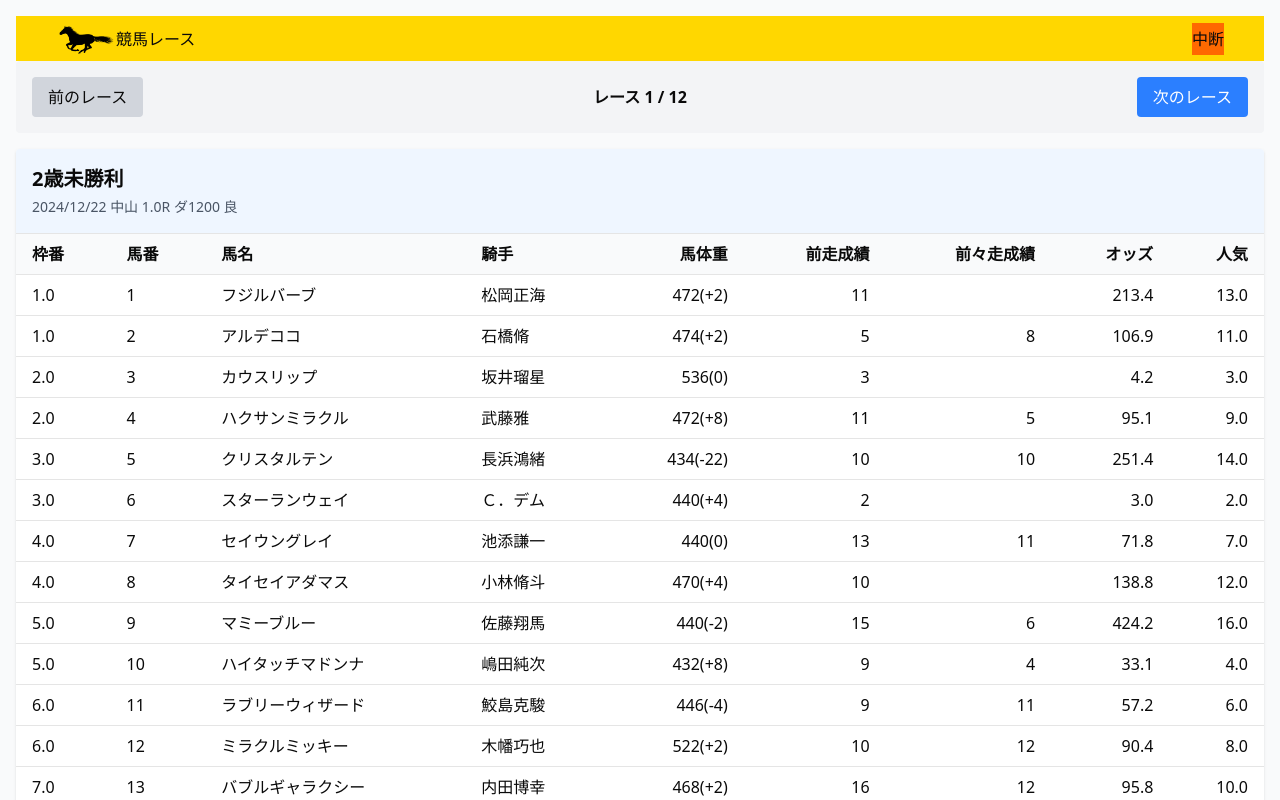
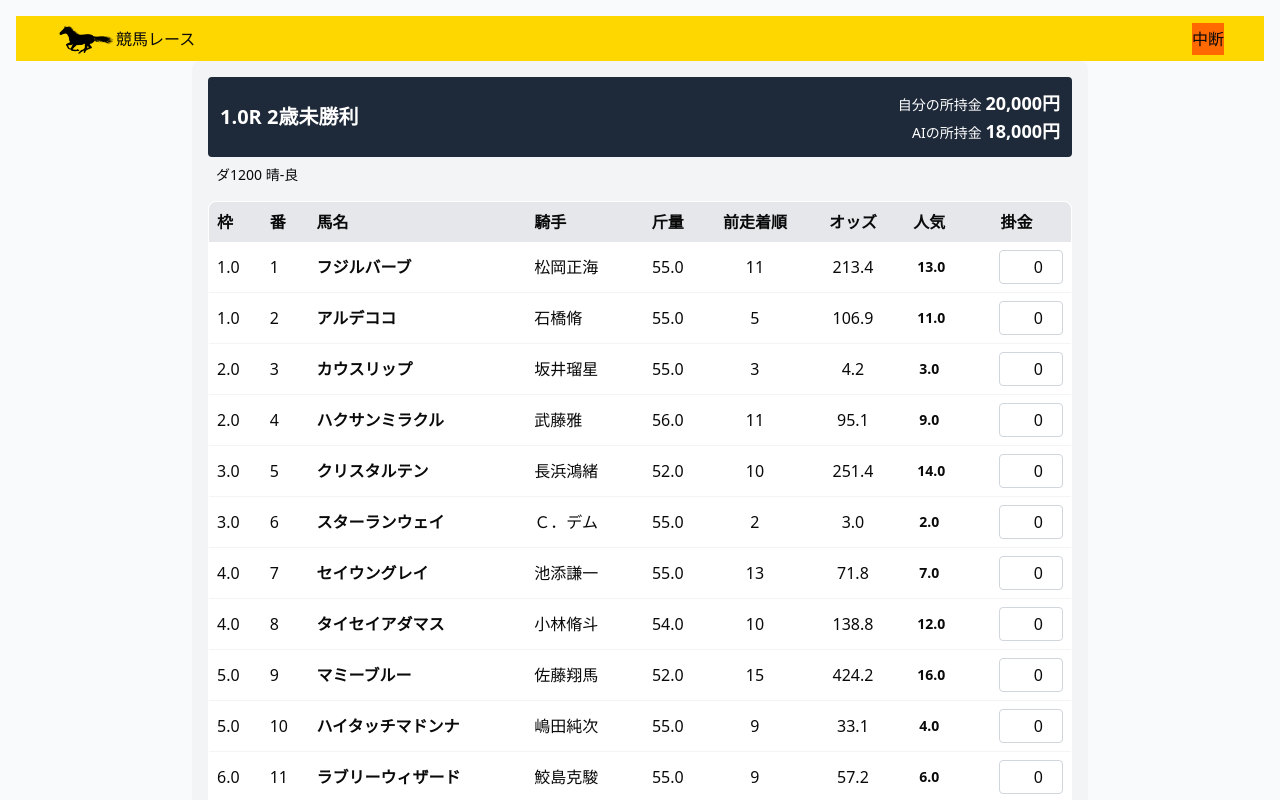
Before and after one commit to Yamadorinaruho/keiba-data, a Next.js app in the folder front-end/: page /game in a window 1280 px wide. Shown: the top 800 px of the page. Built offline with nearby package versions, Linux system fonts and the light colour scheme.

Commit message:
払い戻しの追加

```diff
--- a/front-end/src/components/HorseTable.tsx
+++ b/front-end/src/components/HorseTable.tsx
@@ -4,18 +4,29 @@ import { useEffect, useState } from 'react';
 import { Horse } from '@/types';
 
 export default function HorseTable() {
-  const [horses, setHorses] = useState<Horse[]>([]);
-  const [loading, setLoading] = useState(true);
-  const [error, setError] = useState<string | null>(null);
-  const [currentRaceIndex, setCurrentRaceIndex] = useState(0); // 現在のレースインデックス(0から始まる)
+  const [horses, setHorses] = useState<Horse[]>([]); // 馬データ
+  const [loading, setLoading] = useState(true); // ローディング中かどうか
+  const [error, setError] = useState<string | null>(null); // エラーが発生したかどうか
+  const [currentRaceIndex, setCurrentRaceIndex] = useState(0); // 現在のレースインデックス
+  const [betAmounts, setBetAmounts] = useState<{[key: string]: number}>({}); // 掛金
+  const [userBalance, setUserBalance] = useState(20000); // ユーザーの所持金
+  const [aiBalance, setAiBalance] = useState(18000); // AIの所持金
+  const [totalBet, setTotalBet] = useState(0); // 合計掛金
 
-  useEffect(() => {
-    async function fetchHorses() {
+  useEffect(() => { // レースデータを取得
+    async function fetchHorses() { // APIリクエスト
       try {
         const response = await fetch('/api/races');
         if (!response.ok) throw new Error('APIエラー');
         const data = await response.json();
         setHorses(data);
+
+        // 初期の掛金を0に設定
+        const initialBets: {[key: string]: number} = {};
+        data.forEach((horse: Horse) => {
+          initialBets[horse.horse_id] = 0;
+        });
+        setBetAmounts(initialBets);
       } catch (err) {
         setError('データ取得失敗');
       } finally {
@@ -25,6 +36,12 @@ export default function HorseTable() {
 
     fetchHorses();
   }, []);
+
+  useEffect(() => {
+    // 合計掛金を計算
+    const total = Object.values(betAmounts).reduce((sum, amount) => sum + amount, 0);
+    setTotalBet(total);
+  }, [betAmounts]);
 
   if (loading) return <div className="text-center p-4">読み込み中...</div>;
   if (error) return <div className="text-center p-4 text-red-500">{error}</div>;
@@ -44,87 +61,161 @@ export default function HorseTable() {
 
   // 次のレースへ
   const goToNextRace = () => {
-    if (currentRaceIndex < raceIds.length - 1) { // 最後のレースでない場合(currentRaceIndexは0から始まる)
-      setCurrentRaceIndex(currentRaceIndex + 1); // 次のレースへ
+    if (currentRaceIndex < raceIds.length - 1) {
+      setCurrentRaceIndex(currentRaceIndex + 1);
     }
   };
 
   // 前のレースへ
   const goToPreviousRace = () => {
-    if (currentRaceIndex > 0) { // 最初のレースでない場合
-      setCurrentRaceIndex(currentRaceIndex - 1); // 前のレースへ
+    if (currentRaceIndex > 0) {
+      setCurrentRaceIndex(currentRaceIndex - 1);
     }
   };
 
   // 現在のレースIDとそのレースの馬リスト
-  const currentRaceId = raceIds[currentRaceIndex]; // 現在のレースID
-  const currentRaceHorses = raceGroups[currentRaceId]; // 現在のレースの馬リスト
-  const raceInfo = currentRaceHorses[0]; // レース情報は各馬のデータに含まれている
+  const currentRaceId = raceIds[currentRaceIndex];
+  const currentRaceHorses = raceGroups[currentRaceId];
+  const raceInfo = currentRaceHorses[0];
+
+  // 掛金を変更する関数
+  const handleBetAmountChange = (e: React.ChangeEvent<HTMLInputElement>, horseId: string) => {
+    const amount = parseInt(e.target.value) || 0;
+    if (amount >= 0) {
+      setBetAmounts({
+        ...betAmounts,
+        [horseId]: amount
+      });
+    }
+  };
+
+  // 馬券を購入する関数
+  const placeBets = () => {
+    // 所持金のチェック
+    if (totalBet > userBalance) {
+      alert('所持金が足りません');
+      return;
+    }
+
+    // 掛金が0の場合は購入しない
+    if (totalBet === 0) {
+      alert('掛金を入力してください');
+      return;
+    }
+
+    // 馬券購入の処理（実際はAPIリクエストなど）
+    const betsInfo = Object.entries(betAmounts)
+      .filter(([_, amount]) => amount > 0)
+      .map(([horseId, amount]) => {
+        const horse = horses.find(h => h.horse_id === horseId);
+        return `${horse?.馬名}: ${amount}円`;
+      })
+      .join('\n');
+
+    // 所持金の更新
+    setUserBalance(userBalance - totalBet);
+
+    // 掛金をリセット
+    const resetBets: {[key: string]: number} = {};
+    Object.keys(betAmounts).forEach(key => {
+      resetBets[key] = 0;
+    });
+    setBetAmounts(resetBets);
+
+    // 購入確認のアラート
+    alert(`馬券を購入しました！\n\n${betsInfo}\n\n合計: ${totalBet}円`);
+
+    // アラートが閉じられた後に次のレースへ移動
+    // 最後のレースでなければ次のレースに移動
+    if (currentRaceIndex < raceIds.length - 1) {
+      // 直接ステートを更新（goToNextRaceを使わない）
+      setCurrentRaceIndex(currentRaceIndex + 1);
+    } else {
+      alert('最後のレースです。これ以上先に進めません。');
+    }
+  };
 
   return (
-    <div className="space-y-4">
-      <div className="flex justify-between items-center bg-gray-100 p-4 rounded">
-        <button
-          onClick={goToPreviousRace}
-          disabled={currentRaceIndex === 0} // 最初のレースの場合は無効
-          className={`px-4 py-2 rounded ${currentRaceIndex === 0 ? 'bg-gray-300 cursor-not-allowed' : 'bg-blue-500 hover:bg-blue-600 text-white'}`}
-        >
-          前のレース
-        </button>
-
-        <div className="text-center">
-          <span className="font-bold">レース {currentRaceIndex + 1} / {raceIds.length}</span>
+    <div className="max-w-4xl mx-auto p-4 bg-gray-100 rounded-md">
+      <div className="flex justify-between items-center mb-2 bg-gray-800 text-white p-3 rounded">
+        <div className="text-xl font-bold">
+          {raceInfo.R}R {raceInfo.レース名}
         </div>
-
-        <button
-          onClick={goToNextRace}
-          disabled={currentRaceIndex === raceIds.length - 1}
-          className={`px-4 py-2 rounded ${currentRaceIndex === raceIds.length - 1 ? 'bg-gray-300 cursor-not-allowed' : 'bg-blue-500 hover:bg-blue-600 text-white'}`}
-        >
-          次のレース
-        </button>
+        <div className="text-right">
+          <div className="text-sm">
+            自分の所持金 <span className="text-lg font-bold">{userBalance.toLocaleString()}円</span>
           </div>
-
-      <div className="bg-white rounded shadow overflow-hidden">
-        <div className="bg-blue-50 p-4 border-b">
-          <h2 className="text-xl font-bold">{raceInfo.レース名}</h2>
-          <div className="text-sm text-gray-600 mt-1">
-            {raceInfo.日付} {raceInfo.開催} {raceInfo.R}R {raceInfo.距離} {raceInfo.馬場}
+          <div className="text-sm">
+            AIの所持金 <span className="text-lg font-bold">{aiBalance.toLocaleString()}円</span>
+          </div>
         </div>
       </div>
 
-        <div className="overflow-x-auto">
-          <table className="w-full">
-            <thead className="bg-gray-50 border-b">
-              <tr>
-                <th className="px-4 py-2 text-left">枠番</th>
-                <th className="px-4 py-2 text-left">馬番</th>
-                <th className="px-4 py-2 text-left">馬名</th>
-                <th className="px-4 py-2 text-left">騎手</th>
-                <th className="px-4 py-2 text-right">馬体重</th>
-                <th className="px-4 py-2 text-right">前走成績</th>
-                <th className="px-4 py-2 text-right">前々走成績</th>
-                <th className="px-4 py-2 text-right">オッズ</th>
-                <th className="px-4 py-2 text-right">人気</th>
+      <div className="text-sm mb-4 px-2">
+        {raceInfo.距離} {raceInfo.天気}-{raceInfo.馬場}
+      </div>
+
+      <table className="w-full mb-4 bg-white rounded-md overflow-hidden border border-gray-200">
+        <thead>
+          <tr className="bg-gray-200">
+            <th className="py-2 px-2 text-left">枠</th>
+            <th className="py-2 px-2 text-left">番</th>
+            <th className="py-2 px-2 text-left">馬名</th>
+            <th className="py-2 px-2 text-left">騎手</th>
+            <th className="py-2 px-2 text-center">斤量</th>
+            <th className="py-2 px-2 text-center">前走着順</th>
+            <th className="py-2 px-2 text-center">オッズ</th>
+            <th className="py-2 px-2 text-center">人気</th>
+            <th className="py-2 px-2 text-center">掛金</th>
           </tr>
         </thead>
         <tbody>
-              {currentRaceHorses.map((horse) => (
-                <tr key={horse.horse_id} className="border-b hover:bg-gray-50">
-                  <td className="px-4 py-2">{horse.枠番}</td>
-                  <td className="px-4 py-2">{horse.馬番}</td>
-                  <td className="px-4 py-2 font-medium">{horse.馬名}</td>
-                  <td className="px-4 py-2">{horse.騎手}</td>
-                  <td className="px-4 py-2 text-right">{horse.馬体重}</td>
-                  <td className="px-4 py-2 text-right">{horse.前走着順}</td>
-                  <td className="px-4 py-2 text-right">{horse.前々走着順}</td>
-                  <td className="px-4 py-2 text-right">{horse.オッズ}</td>
-                  <td className="px-4 py-2 text-right">{horse.人気}</td>
+          {currentRaceHorses.map((horse) => {
+            return (
+              <tr key={horse.horse_id} className="border-b border-gray-100">
+                <td className="py-2 px-2">
+                    {horse.枠番}
+                </td>
+                <td className="py-2 px-2">{horse.馬番}</td>
+                <td className="py-2 px-2 font-bold">{horse.馬名}</td>
+                <td className="py-2 px-2">{horse.騎手}</td>
+                <td className="py-2 px-2 text-center">{horse.斤量}</td>
+                <td className="py-2 px-2 text-center">{horse.前走着順}</td>
+                <td className="py-2 px-2 text-center font-medium">{horse.オッズ}</td>
+                <td className="py-2 px-2 text-center">
+                  <span className="inline-block w-6 h-6 rounded-full flex items-center justify-center text-sm font-bold">
+                    {horse.人気}
+                  </span>
+                </td>
+                <td className="py-2 px-2 text-right">
+                  <input
+                    type="number"
+                    min="0"
+                    step="100"
+                    value={betAmounts[horse.horse_id] || 0}
+                    onChange={(e) => handleBetAmountChange(e, horse.horse_id)}
+                    className="w-16 px-1 py-1 border border-gray-300 text-right rounded"
+                  />
+                </td>
               </tr>
-              ))}
+            );
+          })}
         </tbody>
       </table>
+
+      <div className="flex justify-end mb-4 bg-gray-200 p-2 rounded">
+        <div className="text-lg">
+          合計掛金 <span className="font-bold">{totalBet.toLocaleString()}円</span>
         </div>
+      </div>
+
+      <div className="flex justify-center mb-4">
+        <button
+          onClick={placeBets}
+          className="bg-gray-800 hover:bg-gray-700 text-white px-8 py-2 rounded"
+        >
+          賭ける
+        </button>
       </div>
     </div>
   );
```
Lines whose indentation alone changed are shown as unchanged.
